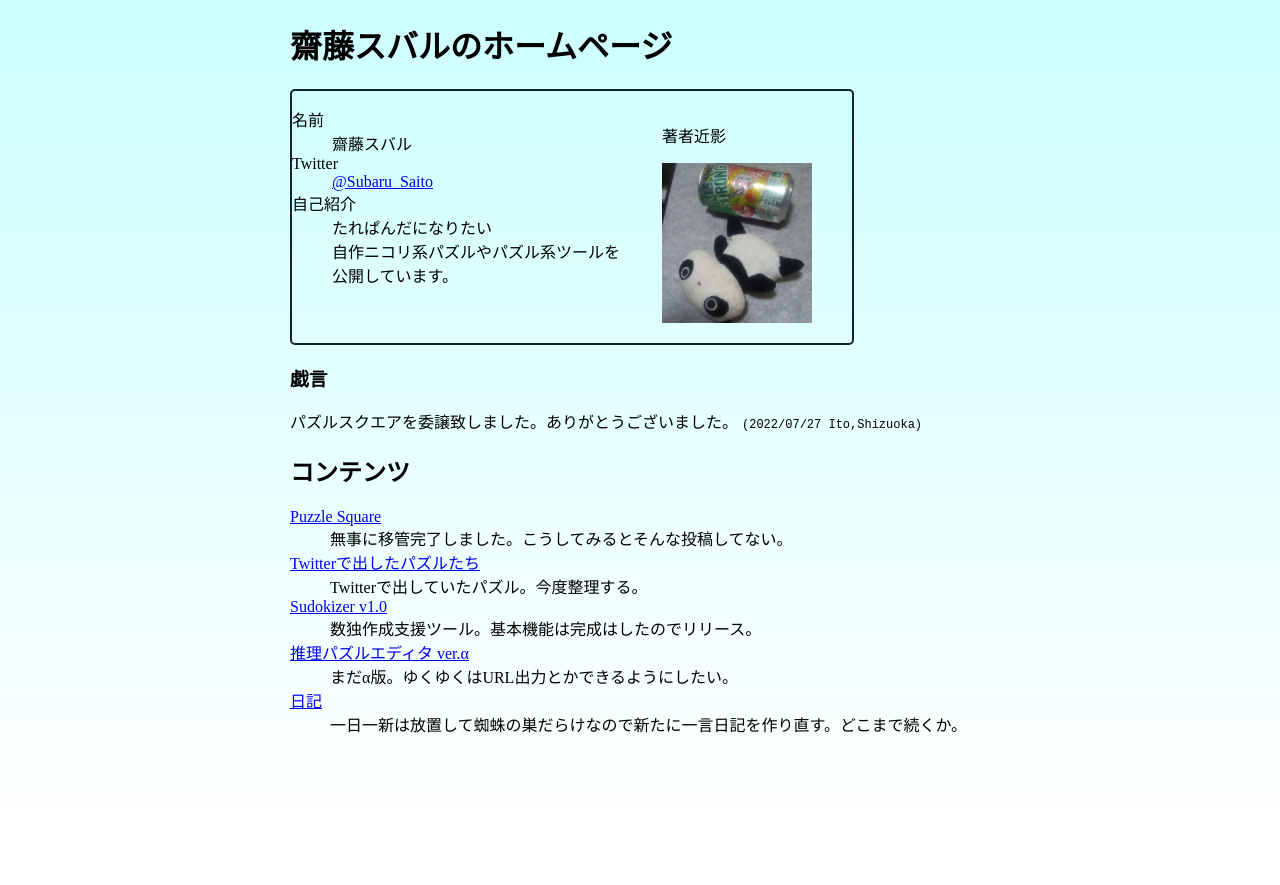
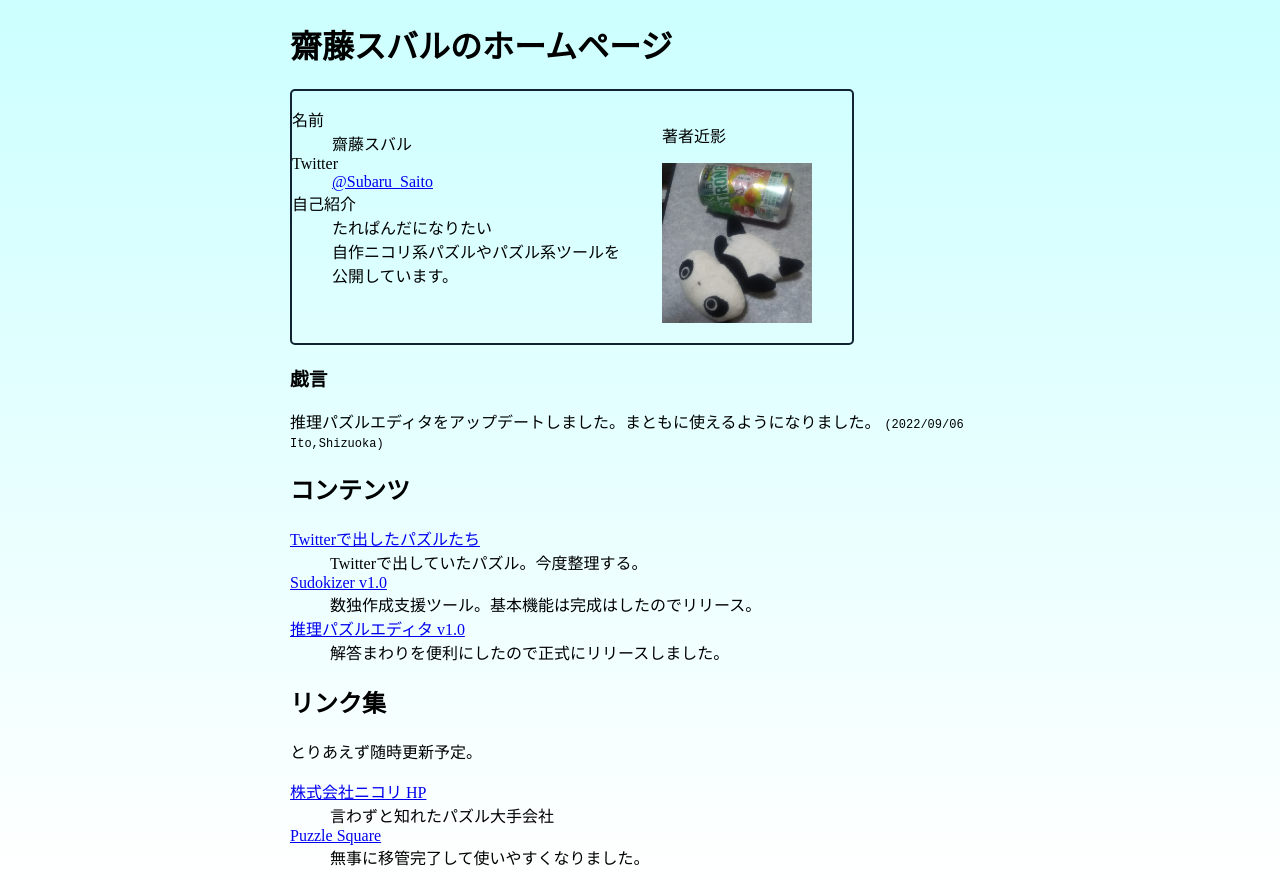
Before and after one commit to subaru-saito1/subaru_home, a plain HTML site: page index.html in a window 1280 px wide. Before the commit the page ends 831 px from the top, so only its background shows below. Drawn offline with Linux system fonts and the light colour scheme.

Commit message:
推理パズルエディタアップデート

```diff
--- a/index.html
+++ b/index.html
@@ -35,8 +35,8 @@
 
 <div id="zaregoto">
   <h3>戯言</h3>
-  <p>パズルスクエアを委譲致しました。ありがとうございました。
-    <time class="timeplace">(2022/07/27 Ito,Shizuoka)</time>
+  <p>推理パズルエディタをアップデートしました。まともに使えるようになりました。
+    <time class="timeplace">(2022/09/06 Ito,Shizuoka)</time>
   </p>
 </div>
 
@@ -44,16 +44,22 @@
 <h2>コンテンツ</h2>
 
 <dl>
-  <dt><a href="https://puzsq.jp?author=1" target="_blank">Puzzle Square</a></dt>
-  <dd>無事に移管完了しました。こうしてみるとそんな投稿してない。</dd>
   <dt><a href="puzzles/twitter.html">Twitterで出したパズルたち</a></dt>
   <dd>Twitterで出していたパズル。今度整理する。</dd>
   <dt><a href="https://subaru-saito1.github.io/sudokizer/">Sudokizer v1.0</a></dt>
   <dd>数独作成支援ツール。基本機能は完成はしたのでリリース。</dd>
-  <dt><a href="https://subaru-saito1.github.io/suirieditor/">推理パズルエディタ ver.α</a></dt>
-  <dd>まだα版。ゆくゆくはURL出力とかできるようにしたい。</dd>
-  <dt><a href="diary/diary.html">日記</a></dt>
-  <dd>一日一新は放置して蜘蛛の巣だらけなので新たに一言日記を作り直す。どこまで続くか。</dd>
+  <dt><a href="https://subaru-saito1.github.io/suirieditor/">推理パズルエディタ v1.0</a></dt>
+  <dd>解答まわりを便利にしたので正式にリリースしました。</dd>
+</dl>
+
+<h2>リンク集</h2>
+<p>とりあえず随時更新予定。</p>
+
+<dl>
+  <dt><a href="https://www.nikoli.co.jp/ja/" target="_blank">株式会社ニコリ HP</a></dt>
+  <dd>言わずと知れたパズル大手会社</dd>
+  <dt><a href="https://puzsq.jp?author=1" target="_blank">Puzzle Square</a></dt>
+  <dd>無事に移管完了して使いやすくなりました。</dd>
 </dl>
 </nav>
 
```
